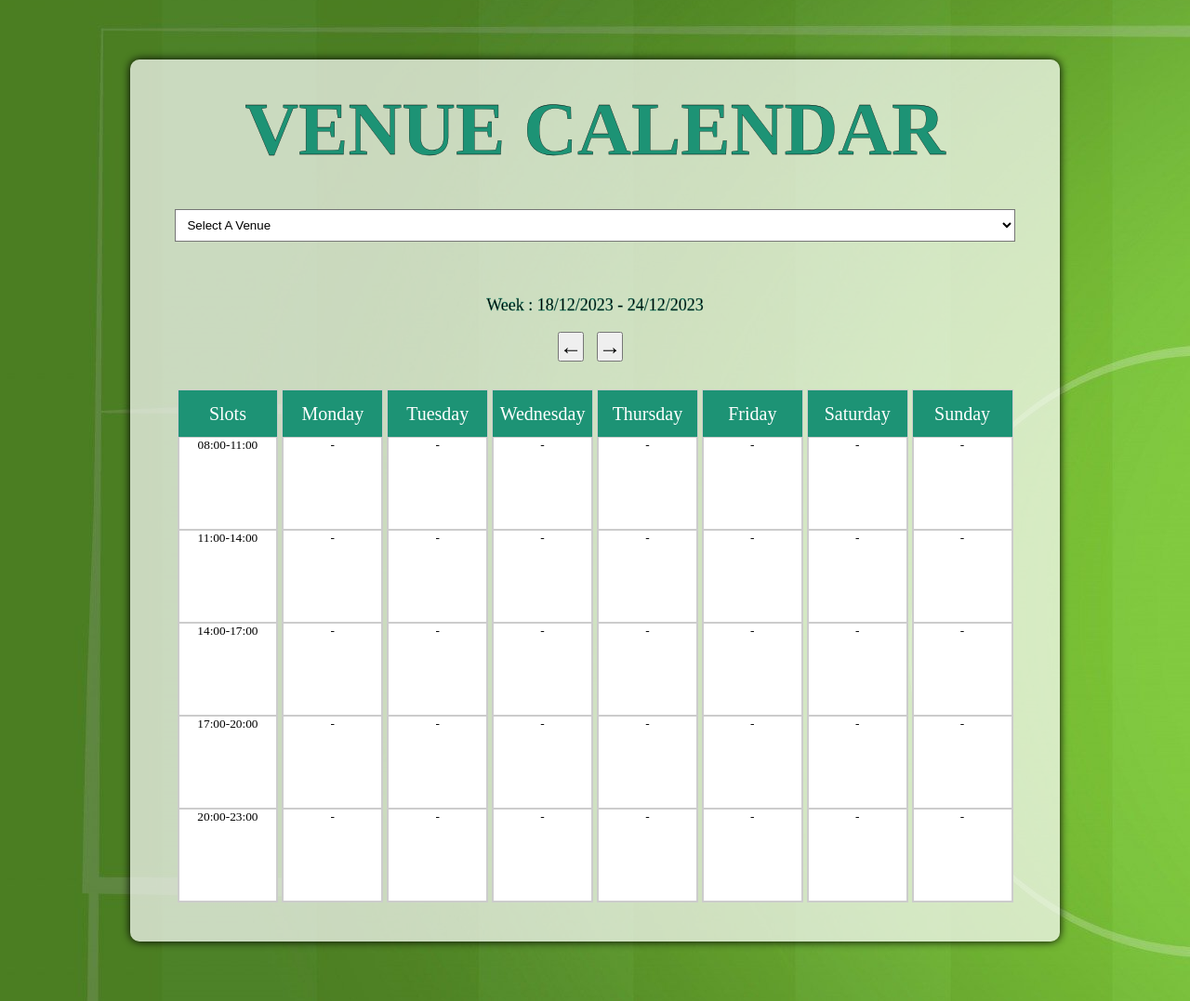
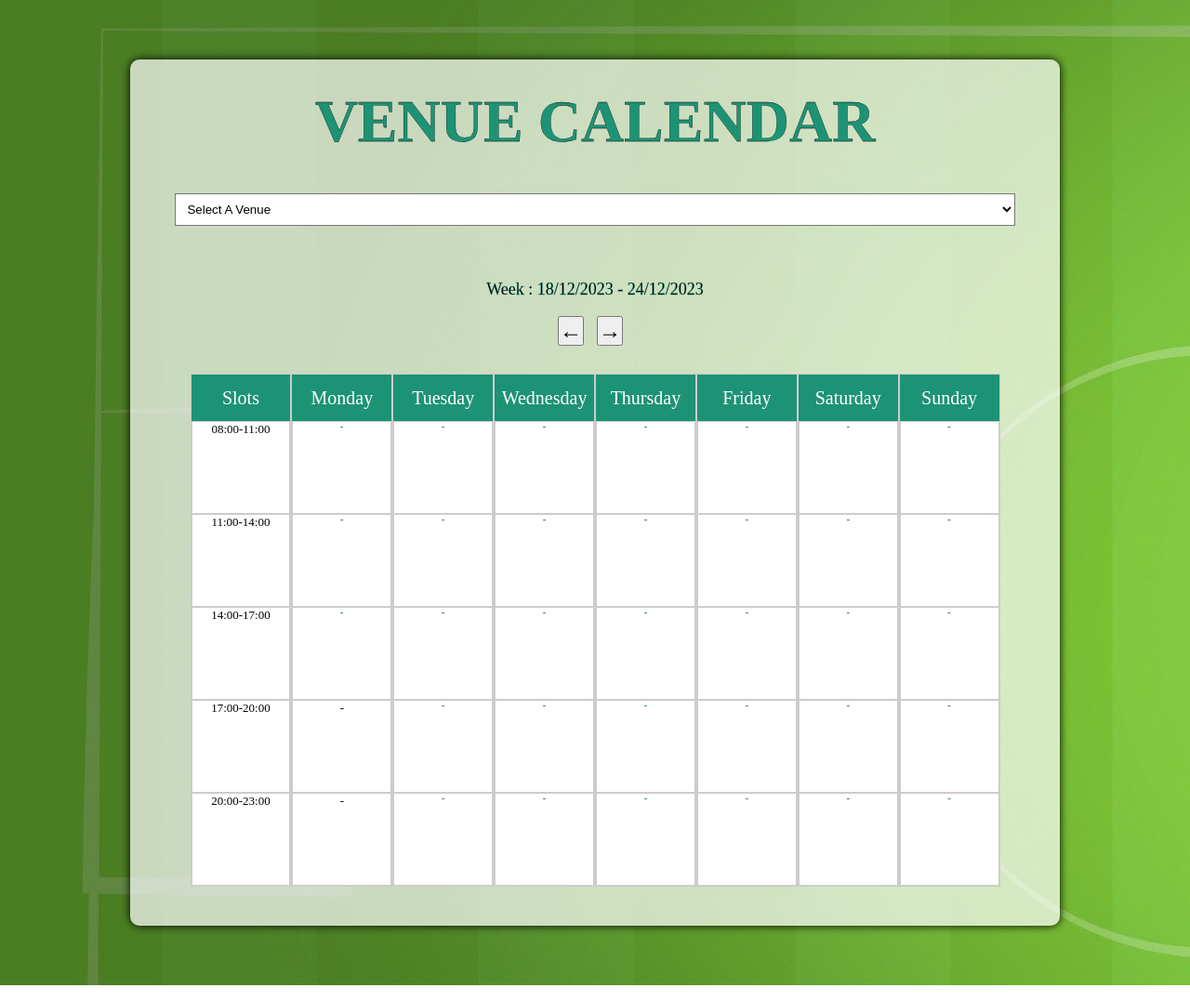
Before and after one commit to berfinyuksel/sahaatar, a Flask app: page /calendar in a window 1280 px wide. Shown: the part 95-1172 px from the top of the page at 93% size. Run offline with Flask 3, Linux system fonts and the light colour scheme; data that the repository does not hold is empty; parts of the project's set-up code (start-up, migrations or seed data) failed here and were passed over.

Commit message:
viewport change

```diff
--- a/website/static/css/addfile_styles.css
+++ b/website/static/css/addfile_styles.css
@@ -116,7 +116,7 @@ nav a {
 h1 {
   text-align: center;
   color: #1d9375;
-  font-size: 80px;
+  font-size: 5vw;
   margin-top: 20px;
   margin-bottom: 10px;
   padding-left: 0;
--- a/website/static/css/calendar_styles.css
+++ b/website/static/css/calendar_styles.css
@@ -129,7 +129,7 @@ nav a {
     height: 100px;
     text-align: center;
     /* line-height: 100px; */
-    font-size: smaller;
+    font-size: small;
 }
 
 .days {
@@ -158,7 +158,7 @@ select {
 
 h1 {
     color: #1d9375;
-    font-size: 80px;
+    font-size: 5vw;
     margin-bottom: 20px;
     margin-top: 20px;
     padding-left: 0;
@@ -169,7 +169,7 @@ h1 {
 
 h2 {
     color: #fff;
-    font-size: 30px;
+    font-size: 3vw;
     padding-left: 0;
     text-align: center;
     background-color: #1d9375;
@@ -191,6 +191,8 @@ p {
     margin: 0 auto;
     margin-bottom: 2em;
     margin-top: 1em;
+    display: flex;
+    justify-content: center;
 }
 
 .week-navigation {
@@ -214,3 +216,8 @@ p {
     font-size: 18px;
     margin-bottom: 10px;
 }
+
+#matches {
+    font-size: 0.7vw;
+    text-align: center;
+}
--- a/website/static/css/field_styles.css
+++ b/website/static/css/field_styles.css
@@ -123,7 +123,7 @@ nav a {
 h1 {
     text-align: center;
     color: #1d9375;
-    font-size: 80px;
+    font-size: 5vw;
     margin-top: 20px;
     margin-bottom: 20px;
     padding-left: 0;
@@ -202,6 +202,7 @@ input[type="submit"]:hover {
     margin: 0 0.5em 0 0;
     vertical-align: middle;
 }
+
 .alert {
     padding: 10px;
     margin-bottom: 20px;
@@ -213,7 +214,8 @@ input[type="submit"]:hover {
     margin: 0 auto;
     max-width: 500px;
     animation: fadeOut 10s forwards;
-  }
+}
+
 .alert-success {
     padding: 10px;
     margin-bottom: 20px;
--- a/website/static/css/fillform.css
+++ b/website/static/css/fillform.css
@@ -116,7 +116,7 @@ nav a {
 
 h1 {
   color: #1d9375;
-  font-size: 80px;
+  font-size: 5vw;
   margin-top: 20px;
   margin-bottom: 20px;
   padding-left: 0;
--- a/website/static/css/home_styles.css
+++ b/website/static/css/home_styles.css
@@ -114,7 +114,7 @@ nav a {
 
 h1 {
   color: #1d9375;
-  font-size: 80px;
+  font-size: 5vw;
   margin-top: 20px;
   margin-bottom: 20px;
   padding-left: 0;
--- a/website/static/css/optimize_styles.css
+++ b/website/static/css/optimize_styles.css
@@ -114,7 +114,7 @@ nav a {
 
 h1 {
     color: #1d9375;
-    font-size: 80px;
+    font-size: 5vw;
     margin-top: 20px;
     margin-bottom: 20px;
     padding-left: 0;
--- a/website/templates/calendar.html
+++ b/website/templates/calendar.html
@@ -85,59 +85,129 @@
                 </div>
                 <div class="schedule1" id="Pazartesi">
                     <div class="days">Monday</div>
-                    <div class="slots" id="slot1">{{weeklyMatchlist[0][0]}}</div>
-                    <div class="slots" id="slot2">{{weeklyMatchlist[0][1]}}</div>
-                    <div class="slots" id="slot3">{{weeklyMatchlist[0][2]}}</div>
-                    <div class="slots" id="slot4">{{weeklyMatchlist[0][3]}}</div>
-                    <div class="slots" id="slot5">{{weeklyMatchlist[0][4]}}</div>
+                    <div class="slots" id="slot1">
+                        <p id="matches">{{weeklyMatchlist[0][0]}}</p>
+                    </div>
+                    <div class="slots" id="slot2">
+                        <p id="matches">{{weeklyMatchlist[0][1]}}</p>
+                    </div>
+                    <div class="slots" id="slot3">
+                        <p id="matches">{{weeklyMatchlist[0][2]}}</p>
+                    </div>
+                    <div class="slots" id="slot4">
+                        <p id="matches"></p>{{weeklyMatchlist[0][3]}}
+                    </div>
+                    <div class="slots" id="slot5">
+                        <p id="matches"></p>{{weeklyMatchlist[0][4]}}
+                    </div>
                 </div>
                 <div class="schedule1" id="Salı">
                     <div class="days">Tuesday</div>
-                    <div class="slots" id="slot1">{{weeklyMatchlist[1][0]}}</div>
-                    <div class="slots" id="slot2">{{weeklyMatchlist[1][1]}}</div>
-                    <div class="slots" id="slot3">{{weeklyMatchlist[1][2]}}</div>
-                    <div class="slots" id="slot4">{{weeklyMatchlist[1][3]}}</div>
-                    <div class="slots" id="slot5">{{weeklyMatchlist[1][4]}}</div>
+                    <div class="slots" id="slot1">
+                        <p id="matches">{{weeklyMatchlist[1][0]}}</p>
+                    </div>
+                    <div class="slots" id="slot2">
+                        <p id="matches">{{weeklyMatchlist[1][1]}}</p>
+                    </div>
+                    <div class="slots" id="slot3">
+                        <p id="matches">{{weeklyMatchlist[1][2]}}</p>
+                    </div>
+                    <div class="slots" id="slot4">
+                        <p id="matches">{{weeklyMatchlist[1][3]}}</p>
+                    </div>
+                    <div class="slots" id="slot5">
+                        <p id="matches">{{weeklyMatchlist[1][4]}}</p>
+                    </div>
                 </div>
                 <div class="schedule1" id="Carsamba">
                     <div class="days">Wednesday</div>
-                    <div class="slots" id="slot1">{{weeklyMatchlist[2][0]}}</div>
-                    <div class="slots" id="slot2">{{weeklyMatchlist[2][1]}}</div>
-                    <div class="slots" id="slot3">{{weeklyMatchlist[2][2]}}</div>
-                    <div class="slots" id="slot4">{{weeklyMatchlist[2][3]}}</div>
-                    <div class="slots" id="slot5">{{weeklyMatchlist[2][4]}}</div>
+                    <div class="slots" id="slot1">
+                        <p id="matches">{{weeklyMatchlist[2][0]}}</p>
+                    </div>
+                    <div class="slots" id="slot2">
+                        <p id="matches">{{weeklyMatchlist[2][1]}}</p>
+                    </div>
+                    <div class="slots" id="slot3">
+                        <p id="matches">{{weeklyMatchlist[2][2]}}</p>
+                    </div>
+                    <div class="slots" id="slot4">
+                        <p id="matches">{{weeklyMatchlist[2][3]}}</p>
+                    </div>
+                    <div class="slots" id="slot5">
+                        <p id="matches">{{weeklyMatchlist[2][4]}}</p>
+                    </div>
                 </div>
                 <div class="schedule1" id="Persembe">
                     <div class="days">Thursday</div>
-                    <div class="slots" id="slot1">{{weeklyMatchlist[3][0]}}</div>
-                    <div class="slots" id="slot2">{{weeklyMatchlist[3][1]}}</div>
-                    <div class="slots" id="slot3">{{weeklyMatchlist[3][2]}}</div>
-                    <div class="slots" id="slot4">{{weeklyMatchlist[3][3]}}</div>
-                    <div class="slots" id="slot5">{{weeklyMatchlist[3][4]}}</div>
+                    <div class="slots" id="slot1">
+                        <p id="matches">{{weeklyMatchlist[3][0]}}</p>
+                    </div>
+                    <div class="slots" id="slot2">
+                        <p id="matches">{{weeklyMatchlist[3][1]}}</p>
+                    </div>
+                    <div class="slots" id="slot3">
+                        <p id="matches">{{weeklyMatchlist[3][2]}}</p>
+                    </div>
+                    <div class="slots" id="slot4">
+                        <p id="matches">{{weeklyMatchlist[3][3]}}</p>
+                    </div>
+                    <div class="slots" id="slot5">
+                        <p id="matches">{{weeklyMatchlist[3][4]}}</p>
+                    </div>
                 </div>
                 <div class="schedule1" id="Cuma">
                     <div class="days">Friday</div>
-                    <div class="slots" id="slot1">{{weeklyMatchlist[4][0]}}</div>
-                    <div class="slots" id="slot2">{{weeklyMatchlist[4][1]}}</div>
-                    <div class="slots" id="slot3">{{weeklyMatchlist[4][2]}}</div>
-                    <div class="slots" id="slot4">{{weeklyMatchlist[4][3]}}</div>
-                    <div class="slots" id="slot5">{{weeklyMatchlist[4][4]}}</div>
+                    <div class="slots" id="slot1">
+                        <p id="matches">{{weeklyMatchlist[4][0]}}</p>
+                    </div>
+                    <div class="slots" id="slot2">
+                        <p id="matches">{{weeklyMatchlist[4][1]}}</p>
+                    </div>
+                    <div class="slots" id="slot3">
+                        <p id="matches">{{weeklyMatchlist[4][2]}}</p>
+                    </div>
+                    <div class="slots" id="slot4">
+                        <p id="matches">{{weeklyMatchlist[4][3]}}</p>
+                    </div>
+                    <div class="slots" id="slot5">
+                        <p id="matches">{{weeklyMatchlist[4][4]}}</p>
+                    </div>
                 </div>
                 <div class="schedule1" id="Cumartesi">
                     <div class="days">Saturday</div>
-                    <div class="slots" id="slot1">{{weeklyMatchlist[5][0]}}</div>
-                    <div class="slots" id="slot2">{{weeklyMatchlist[5][1]}}</div>
-                    <div class="slots" id="slot3">{{weeklyMatchlist[5][2]}}</div>
-                    <div class="slots" id="slot4">{{weeklyMatchlist[5][3]}}</div>
-                    <div class="slots" id="slot5">{{weeklyMatchlist[5][4]}}</div>
+                    <div class="slots" id="slot1">
+                        <p id="matches">{{weeklyMatchlist[5][0]}}</p>
+                    </div>
+                    <div class="slots" id="slot2">
+                        <p id="matches">{{weeklyMatchlist[5][1]}}</p>
+                    </div>
+                    <div class="slots" id="slot3">
+                        <p id="matches">{{weeklyMatchlist[5][2]}}</p>
+                    </div>
+                    <div class="slots" id="slot4">
+                        <p id="matches">{{weeklyMatchlist[5][3]}}</p>
+                    </div>
+                    <div class="slots" id="slot5">
+                        <p id="matches">{{weeklyMatchlist[5][4]}}</p>
+                    </div>
                 </div>
                 <div class="schedule1" id="Pazar">
                     <div class="days">Sunday</div>
-                    <div class="slots" id="slot1">{{weeklyMatchlist[6][0]}}</div>
-                    <div class="slots" id="slot2">{{weeklyMatchlist[6][1]}}</div>
-                    <div class="slots" id="slot3">{{weeklyMatchlist[6][2]}}</div>
-                    <div class="slots" id="slot4">{{weeklyMatchlist[6][3]}}</div>
-                    <div class="slots" id="slot5">{{weeklyMatchlist[6][4]}}</div>
+                    <div class="slots" id="slot1">
+                        <p id="matches">{{weeklyMatchlist[6][0]}}</p>
+                    </div>
+                    <div class="slots" id="slot2">
+                        <p id="matches">{{weeklyMatchlist[6][1]}}</p>
+                    </div>
+                    <div class="slots" id="slot3">
+                        <p id="matches">{{weeklyMatchlist[6][2]}}</p>
+                    </div>
+                    <div class="slots" id="slot4">
+                        <p id="matches">{{weeklyMatchlist[6][3]}}</p>
+                    </div>
+                    <div class="slots" id="slot5">
+                        <p id="matches">{{weeklyMatchlist[6][4]}}</p>
+                    </div>
                 </div>
             </div>
         </div>
```
Also changed, not shown: website/static/css/dashboard.css (+15 -6 lines).
